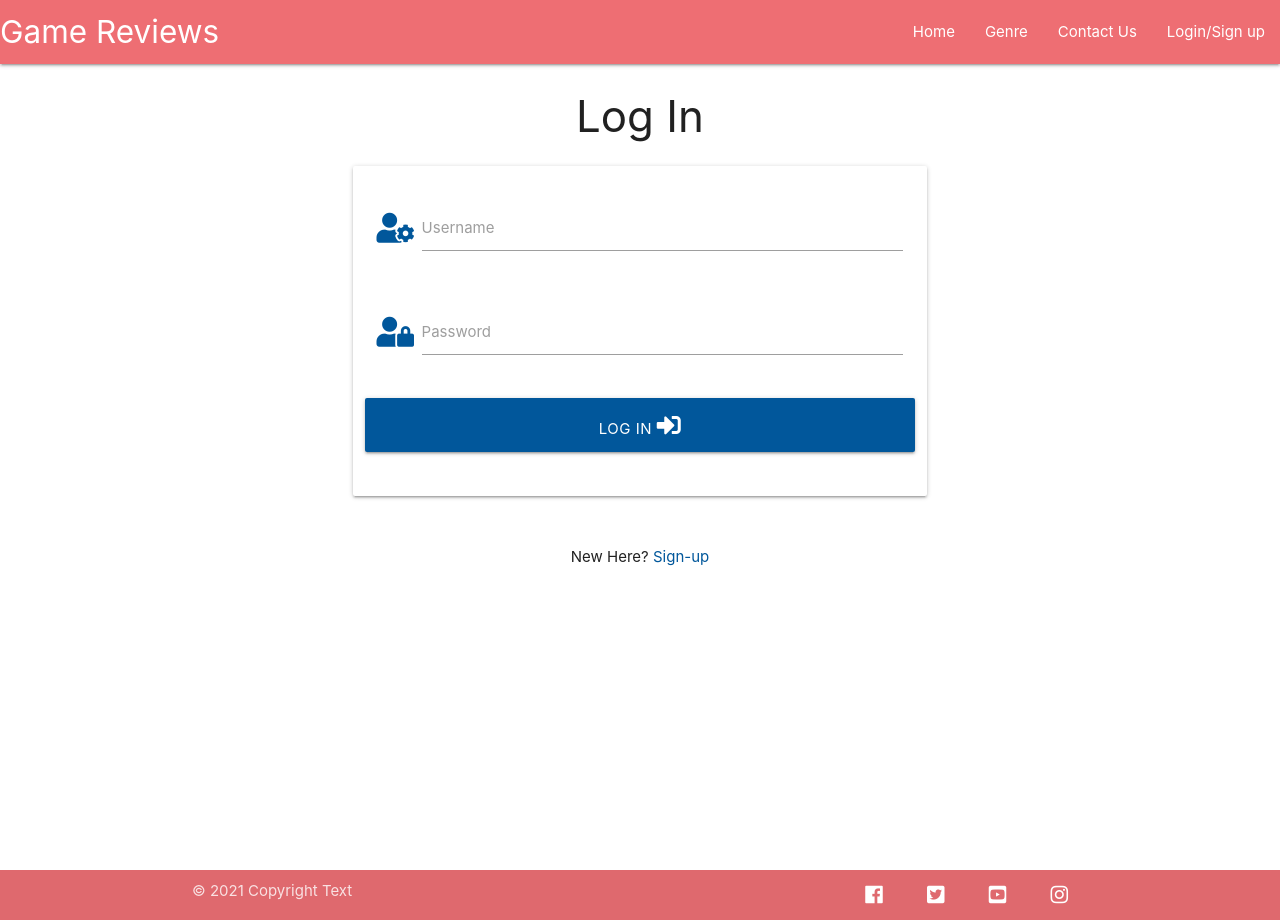
After one commit to KevAndrews/Milestone_Project_3, a Flask app: page /login in a window 1280 px wide. The commit adds this page. Run offline with Flask 2, Linux system fonts and the light colour scheme; some libraries are stand-ins or nearby versions.

Commit message:
Add Login page and links to base html

```diff
--- a/app.py
+++ b/app.py
@@ -24,6 +24,15 @@ def index():
     return render_template("index.html", games=games)
 
 
+@app.route("/login", methods=["GET", "POST"])
+def login():
+    return render_template("login.html")
+
+
+@app.route("/signup", methods=["GET", "POST"])
+def signup():
+    return render_template("signup.html")
+
 if __name__ == "__main__":
     app.run(host=os.environ.get("IP"),
             port=int(os.environ.get("PORT")),
--- a/templates/base.html
+++ b/templates/base.html
@@ -24,19 +24,19 @@
                 <a href="#" data-target="mobile-demo" class="right sidenav-trigger"><i
                         class="material-icons">menu</i></a>
                 <ul class="right hide-on-med-and-down">
-                    <li><a href="#">Home</a></li>
+                    <li><a href="{{ url_for('index') }}">Home</a></li>
                     <li><a href="#">Genre</a></li>
                     <li><a href="#">Contact Us</a></li>
-                    <li><a href="#">Login</a></li>
+                    <li><a href="{{ url_for('login') }}">Login/Sign up</a></li>
                 </ul>
             </div>
         </nav>
 
         <ul class="sidenav" id="mobile-demo">
-            <li><a href="#">Home</a></li>
+            <li><a href="{{ url_for('index') }}">Home</a></li>
             <li><a href="#">Genre</a></li>
             <li><a href="#">Contact Us</a></li>
-            <li><a href="#">Login</a></li>
+            <li><a href="{{ url_for('login') }}">Login/Sign up</a></li>
         </ul>
     </header>
 
--- /dev/null
+++ b/templates/login.html
@@ -0,0 +1,45 @@
+{% extends "base.html" %}
+{% block content %}
+    <!-- Used the login page from the Flask task project -->
+    <h3 class="center-align">Log In</h3>
+
+    <div class="row">
+        <form class="col s12 m8 offset-m2" method="POST" action="{{ url_for('login') }}">
+            <div class="card-panel">
+                <!-- username -->
+                <div class="row">
+					<div class="input-field col s12">
+						<i class="fas fa-user-cog prefix light-blue-text text-darken-4"></i>
+						<input id="username" name="username" type="text" minlength="5"
+                            maxlength="15" pattern="^[a-zA-Z0-9]{5,15}$" class="validate" required>
+						<label for="username">Username</label>
+					</div>
+                </div>
+                <!-- passowrd -->
+                <div class="row">
+                    <div class="input-field col s12">
+						<i class="fas fa-user-lock prefix light-blue-text text-darken-4"></i>
+                        <input id="password" name="password" type="password" minlength="5"
+                            maxlength="15" pattern="^[a-zA-Z0-9]{5,15}$" class="validate" required>
+                        <label for="password">Password</label>
+                    </div>
+                </div>
+                <!-- register -->
+                <div class="row">
+                    <button type="submit" class="col s12 btn-large light-blue darken-4 text-shadow">
+                        Log In <i class="fas fa-sign-in-alt"></i>
+                    </button>
+                </div>
+            </div>
+        </form>
+    </div>
+
+    <div class="row">
+        <div class="col s12">
+            <p class="center-align">
+                New Here? <a href="{{ url_for('signup') }}" class="light-blue-text text-darken-4">Sign-up</a>
+            </p>
+        </div>
+    </div>
+
+{% endblock %}
```
Also changed, not shown: templates/signup.html (added).
